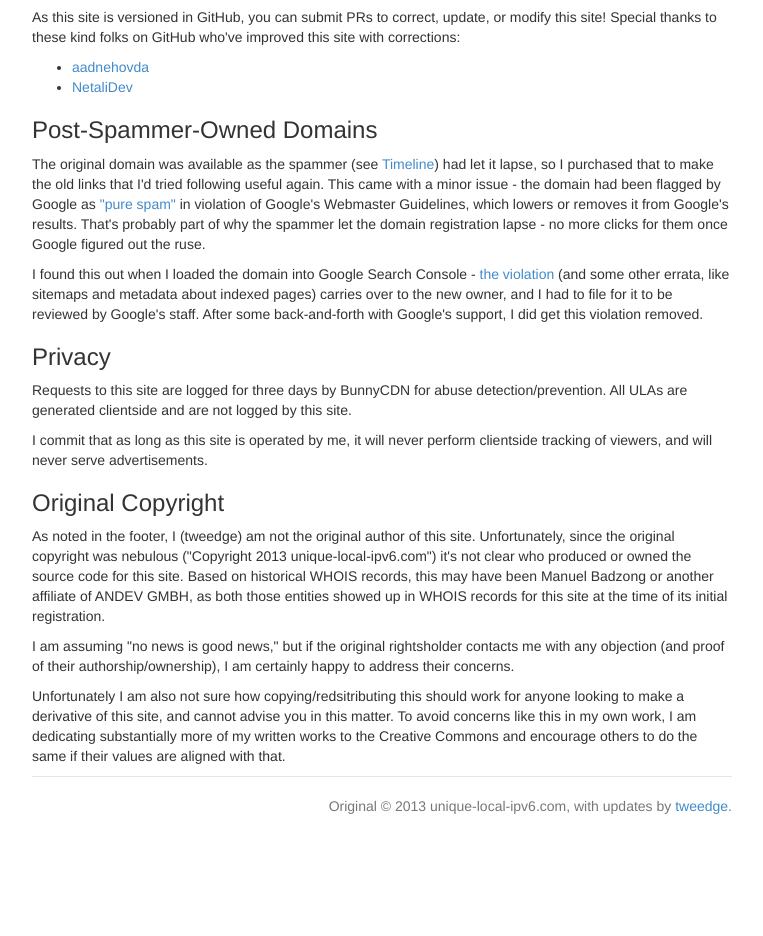
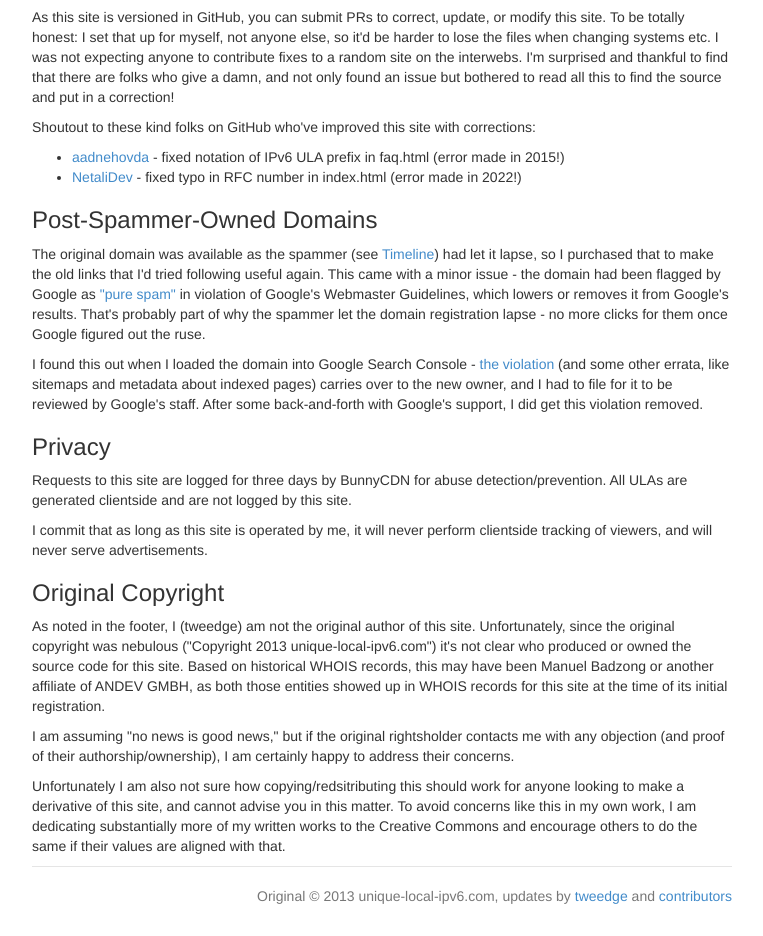
Before and after one commit to tweedge/unique-local-ipv6, a plain HTML site: page about.html in a window 1280 px wide. Shown: the part 1192-2128 px from the top of the page, without its empty margins (258-1021 px from the left). Before the commit the page ends 2038 px from the top, so only its background shows below. Drawn offline with Linux system fonts and the light colour scheme.

Commit message:
Expand contributor section

```diff
--- a/about.html
+++ b/about.html
@@ -67,11 +67,14 @@
         </p>
         <h3 id="improvements-and-contributors">Improvements & Contributors</h3>
         <p>
-          As this site is versioned in GitHub, you can submit PRs to correct, update, or modify this site! Special thanks to these kind folks on GitHub who've improved this site with corrections:
+          As this site is versioned in GitHub, you can submit PRs to correct, update, or modify this site. To be totally honest: I set that up for myself, not anyone else, so it'd be harder to lose the files when changing systems etc. I was not expecting anyone to contribute fixes to a random site on the interwebs. I'm surprised and thankful to find that there are folks who give a damn, and not only found an issue but bothered to read all this to find the source and put in a correction!
+        </p>
+        <p>
+          Shoutout to these kind folks on GitHub who've improved this site with corrections:
         </p>
         <ul>
-        <li><a href="https://github.com/aadnehovda">aadnehovda</a></li>
-        <li><a href="https://github.com/NetaliDev">NetaliDev</a></li>
+        <li><a href="https://github.com/aadnehovda">aadnehovda</a> - fixed notation of IPv6 ULA prefix in faq.html (error made in 2015!)</li>
+        <li><a href="https://github.com/NetaliDev">NetaliDev</a> - fixed typo in RFC number in index.html (error made in 2022!)</li>
         </ul>
         <h3 id="post-spammer-owned-domains">Post-Spammer-Owned Domains</h3>
         <p>
@@ -101,7 +104,7 @@
 
       <div class="footer">
         <p class="pull-right">
-          Original &copy; 2013 unique-local-ipv6.com, with updates by <a href="https://chris.partridge.tech/">tweedge</a>.
+          Original &copy; 2013 unique-local-ipv6.com, updates by <a href="https://chris.partridge.tech/">tweedge</a> and <a href="about.html#improvements-and-contributors">contributors</a>
         </p>
       </div>
     </div>
```
Also changed, not shown: 404.html (+1 -1 lines), faq.html (+1 -1 lines), index.html (+1 -1 lines).
